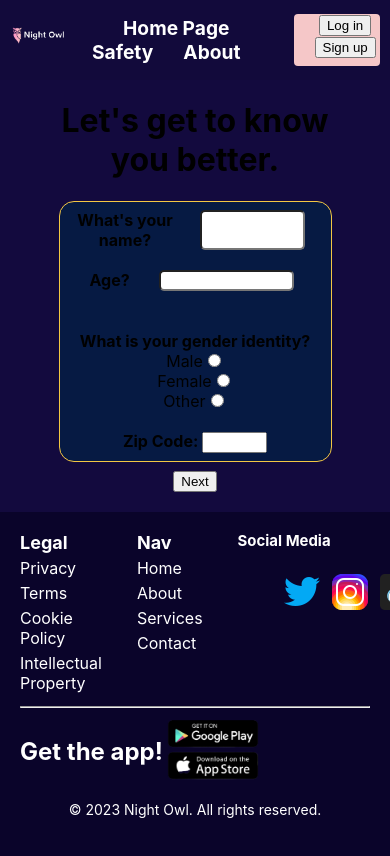
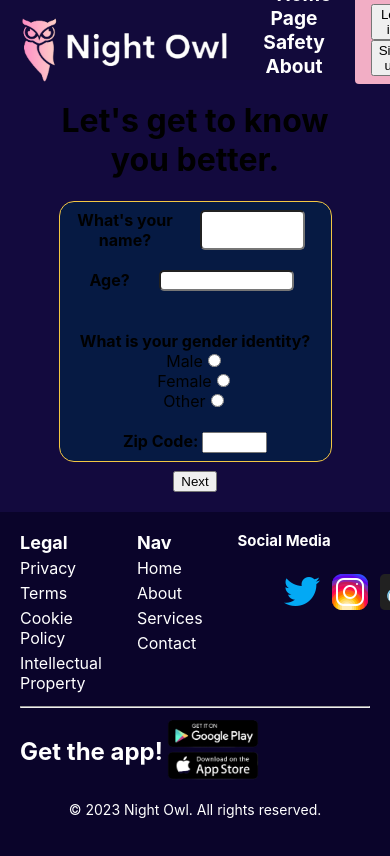
Before and after one commit to EmaleeSoto/night-owl, a React (Create React App) app in the folder front-end/: page /onboarding in a window 390 px wide. Shown: the top 856 px of the page. Built offline with nearby package versions, Linux system fonts and the light colour scheme; no server answers.

Commit message:
Navbar css converted mostly to scss

```diff
--- a/front-end/src/components/NavBar.css
+++ /dev/null
@@ -1,143 +0,0 @@
-
-.nav {
-  display: flex;
-  align-items: center;
-  justify-content: space-between;
-  padding-left: 10px;
-  padding-right: 10px;
-  background-color: #120A3B;
-  height: 80px;
-  margin-bottom: 5%;
-}
-
-.nav ul {
-  list-style: none;
-  margin: 0;
-  padding: 0;
-}
-
-nav li {
-  display: inline-block;
-  margin-right: 10px;
-  font-size: larger;
-}
-
-.nav-link:hover {
-  color: #EF9BC3;
-}
-
-.dropdown {
-  position: relative;
-}
-
-.dropdown-menu {
-  display: none;
-  position: absolute;
-  text-align: left;
-  background-color: #120A3B;
-  padding: 15px;
-  font-size: smaller;
-
-}
-
-.dropdown:hover .dropdown-menu {
-  display: block;
-}
-
-.dropdown-menu li {
-  margin-bottom: 5px;
-  width: 400px; /* Adjust the width as desired */
-  padding-top: 20px;
-}
-
-.nav-logo {
-  height: 100px;
-
-}
-
-.nav-logo:hover {
-  filter: drop-shadow(10px 10px 20px red);
-}
-
-.nav-link {
-  text-align: center;
-  margin-right: 20px;
-  text-decoration: none;
-  color: #fff;
-  font-weight: bold;
-  max-height: 80px;
-}
-
-.nav-link div {
-  max-height: 80px;
-}
-
-.tab {
-  padding: 8px 16px;
-  background-color: #F5C7C8;
-  color: #fff;
-  border: none;
-  border-radius: 4px;
-  cursor: pointer;
-}
-
-.show {
-  display: inline-block;
-}
-
-.hide {
-  display: none;
-}
-
-
-
-@media screen and (max-width: 1024px) {
-  .nav {
-    font-size: 18px;
-  }
-  #nav-loggedin {
-    font-size: 18px;
-  }
-  .nav-link {
-    padding-top: 5px;
-    padding-bottom: 5px;
-  }
-  .nav-logo {
-    height: 35px;
-    margin-top: 5px;
-    margin-left: 5px;
-  }
-}
-
-@media screen and (max-width: 690px) {
-  .nav {
-    font-size: 16px;
-  }
-  .nav-link {
-    padding-bottom: 15px;
-  }
-  .nav {
-    grid-template-columns: repeat(1, 1fr);
-    grid-template-rows: repeat(3);
-  }
-  #login-wrapper {
-    text-align: center;
-    padding-top: 0px;
-    padding-right: 0px;
-    padding-top: 0px;
-  }
-  .nav-logo {
-    margin-left: 0px;
-    padding-bottom: 0px;
-    height: 25px;
-  }
-  .about-link {
-    padding-top: 0px;
-    text-align: center;
-  }
-  #nav-loggedin {
-    grid-template-columns: repeat(1, 1fr);
-    grid-template-rows: repeat(5, 1.5em);
-    font-size: 16px;
-  }
-}
--- a/front-end/src/components/NavBar.js
+++ b/front-end/src/components/NavBar.js
@@ -1,14 +1,14 @@
 import { Link, useNavigate } from "react-router-dom";
-import "./NavBar.css";
+import "./NavBar.scss";
 
 const Nav = ({ signOutOfAccount, loggedIn, userVerified }) => {
   const navigate = useNavigate();
   return (
-    <nav className="nav header" id={loggedIn && "nav-loggedin"}>
-      <Link className="nav-link" to={loggedIn ? "/myhome" : "/"}>
+    <nav className="navBar" id={loggedIn && "nav-loggedin"}>
+      <Link className="navBar__link" to={loggedIn ? "/myhome" : "/"}>
         <div>
           <img
-            className="nav-logo"
+            className="navBar__navLogo"
             alt="Worth a Shot logo"
             src={require("../assets/croppedLogo.png")}
           />
@@ -16,39 +16,39 @@ const Nav = ({ signOutOfAccount, loggedIn, userVerified }) => {
       </Link>
       <ul>
         <li>
-          <div className="trending-link">
-            <Link className="nav-link" to={loggedIn ? "/myhome" : "/"}>
+          <div>
+            <Link className="navBar__link" to={loggedIn ? "/myhome" : "/"}>
               {loggedIn ? "My Home" : "Home Page"}
             </Link>
           </div>
         </li>
-        <li className="dropdown">
+        <li className="navBar__dropdown">
           <div>
-            <Link className="nav-link">Safety</Link>
+            <Link className="navBar__link">Safety</Link>
           </div>
-          <ul className="dropdown-menu">
+          <ul className="navBar__dropdownMenu">
             <li>
-              <Link className="nav-link" to="/community-guidelines">
+              <Link className="navBar__link" to="/community-guidelines">
                 Community Guidelines
               </Link>
             </li>
             <li>
-              <Link className="nav-link" to="/safety-tips">
+              <Link className="navBar__link" to="/safety-tips">
                 Safety Tips
               </Link>
             </li>
           </ul>
         </li>
         <li>
-          <div className="about-link">
-            <Link className="nav-link" to="/about">
+          <div className="navBar__aboutLink">
+            <Link className="navBar__link" to="/about">
               About
             </Link>
           </div>
         </li>
         <li>
           <Link
-            className={loggedIn ? "show nav-link" : "hide"}
+            className={loggedIn ? "navBar__show navBar__link" : "navBar__hide"}
             to="/myfavorites"
           >
             Favorites
@@ -56,7 +56,7 @@ const Nav = ({ signOutOfAccount, loggedIn, userVerified }) => {
         </li>
         <li>
           <Link
-            className={loggedIn ? "show nav-link" : "hide"}
+            className={loggedIn ? "navBar__show navBar__link" : "navBar__hide"}
             to="/editprofile"
           >
             My Profile
@@ -66,7 +66,9 @@ const Nav = ({ signOutOfAccount, loggedIn, userVerified }) => {
       </ul>
 
       <button
-        className={loggedIn ? "show tab" : "hide"}
+        className={
+          loggedIn ? "navBar__show navBar__loginButton" : "navBar__hide"
+        }
         id="logout"
         onClick={() => {
           signOutOfAccount();
@@ -76,7 +78,12 @@ const Nav = ({ signOutOfAccount, loggedIn, userVerified }) => {
         Log out
       </button>
 
-      <div className={loggedIn ? "hide" : "show tab"} id="login-wrapper">
+      <div
+        className={
+          loggedIn ? "navBar__hide" : "navBar__show navBar__loginButton"
+        }
+        id="login-wrapper"
+      >
         <Link to="/sign-in" id="sign-in">
           <button>
             <span>Log in</span>
@@ -98,7 +105,7 @@ export default Nav;
 //   const navigate = useNavigate();
 //   return (
 //     <nav className="nav header" id={loggedIn && "nav-loggedin"}>
-//       <Link className="nav-link" to={loggedIn ? "/myhome" : "/"}>
+//       <Link className="navBar__link" to={loggedIn ? "/myhome" : "/"}>
 //         <div>
 //           <img
 //             className="nav-logo"
@@ -108,27 +115,27 @@ export default Nav;
 //         </div>
 //       </Link>
 //       <div className="trending-link">
-//         <Link className="nav-link" to={loggedIn ? "/myhome" : "/"}>
+//         <Link className="navBar__link" to={loggedIn ? "/myhome" : "/"}>
 //           {loggedIn ? "My Home" : "Home Page"}
 //         </Link>
 //       </div>
 //       <div>
-//         <Link className="nav-link">Safety</Link>
+//         <Link className="navBar__link">Safety</Link>
 //       </div>
-//       <div className="about-link">
-//         <Link className="nav-link" to="/about">
+//       <div className="navBar__aboutLink">
+//         <Link className="navBar__link" to="/about">
 //           About
 //         </Link>
 //       </div>
-//       <Link className={loggedIn ? "show nav-link" : "hide"} to="/myfavorites">
+//       <Link className={loggedIn ? "navBar__show navBar__link" : "navBar__hide"} to="/myfavorites">
 //         Favorites
 //       </Link>
-//       <Link className={loggedIn ? "show nav-link" : "hide"} to="/editprofile">
+//       <Link className={loggedIn ? "navBar__show navBar__link" : "navBar__hide"} to="/editprofile">
 //         My Profile
 //         {loggedIn && !userVerified ? "❗" : null}
 //       </Link>
 //       <button
-//         className={loggedIn ? "show tab" : "hide"}
+//         className={loggedIn ? "navBar__show navBar__loginButton" : "navBar__hide"}
 //         id="logout"
 //         onClick={() => {
 //           signOutOfAccount();
@@ -138,7 +145,7 @@ export default Nav;
 //         Log out
 //       </button>
 
-//       <div className={loggedIn ? "hide" : "show tab"} id="login-wrapper">
+//       <div className={loggedIn ? "navBar__hide" : "navBar__show navBar__loginButton"} id="login-wrapper">
 //         <Link to="/sign-in" id="sign-in">
 //           <button>
 //             <span>Log in</span>
--- /dev/null
+++ b/front-end/src/components/NavBar.scss
@@ -0,0 +1,143 @@
+@import '../assets/utils/_colors.scss';
+
+.navBar {
+  display: flex;
+  align-items: center;
+  justify-content: space-between;
+  padding-left: 10px;
+  padding-right: 10px;
+  background-color: $midnight_plum;
+  height: 80px;
+  margin-bottom: 5%;
+
+ ul {
+  list-style: none;
+  margin: 0;
+  padding: 0;
+}
+
+li {
+  display: inline-block;
+  margin-right: 10px;
+  font-size: larger;
+}
+
+&__link:hover {
+  color: $cherry;
+}
+
+&__dropdown {
+  position: relative;
+}
+
+&__dropdownMenu {
+  display: none;
+  position: absolute;
+  text-align: left;
+  background-color: $midnight_plum;
+  padding: 15px;
+  font-size: smaller;
+
+  li {
+    margin-bottom: 5px;
+    width: 400px; /* Adjust the width as desired */
+    padding-top: 20px;
+  }
+
+}
+
+&__dropdown:hover &__dropdownMenu {
+  display: block;
+}
+
+&__navLogo {
+  height: 100px;
+
+}
+
+&__navLogo:hover {
+  filter: drop-shadow(10px 10px 20px $cherry);
+}
+
+&__link {
+  text-align: center;
+  margin-right: 20px;
+  text-decoration: none;
+  color: $snow_white;
+  font-weight: bold;
+  max-height: 80px;
+
+  div {
+    max-height: 80px;
+  }
+}
+
+&__loginButton {
+  padding: 8px 16px;
+  background-color: $rose_quartz;
+  color: $snow_white;
+  border: none;
+  border-radius: 4px;
+  cursor: pointer;
+}
+
+&__show {
+  display: inline-block;
+}
+
+&__hide {
+  display: none;
+}
+
+}
+
+@media screen and (max-width: 1024px) {
+  .nav {
+    font-size: 18px;
+  }
+  #nav-loggedin {
+    font-size: 18px;
+  }
+  .navBar__link {
+    padding-top: 5px;
+    padding-bottom: 5px;
+  }
+  .nav-logo {
+    height: 35px;
+    margin-top: 5px;
+    margin-left: 5px;
+  }
+}
+
+// @media screen and (max-width: 690px) {
+//   .nav {
+//     font-size: 16px;
+//   }
+//   .navBar__link {
+//     padding-bottom: 15px;
+//   }
+//   .nav {
+//     grid-template-columns: repeat(1, 1fr);
+//     grid-template-rows: repeat(3);
+//   }
+//   #login-wrapper {
+//     text-align: center;
+//     padding-top: 0px;
+//     padding-right: 0px;
+//     padding-top: 0px;
+//   }
+//   .nav-logo {
+//     margin-left: 0px;
+//     padding-bottom: 0px;
+//     height: 25px;
+//   }
+//   &__aboutLink {
+//     padding-top: 0px;
+//     text-align: center;
+//   }
+//   #nav-loggedin {
+//     grid-template-columns: repeat(1, 1fr);
+//     grid-template-rows: repeat(5, 1.5em);
+//     font-size: 16px;
+//   }
+// }
```
